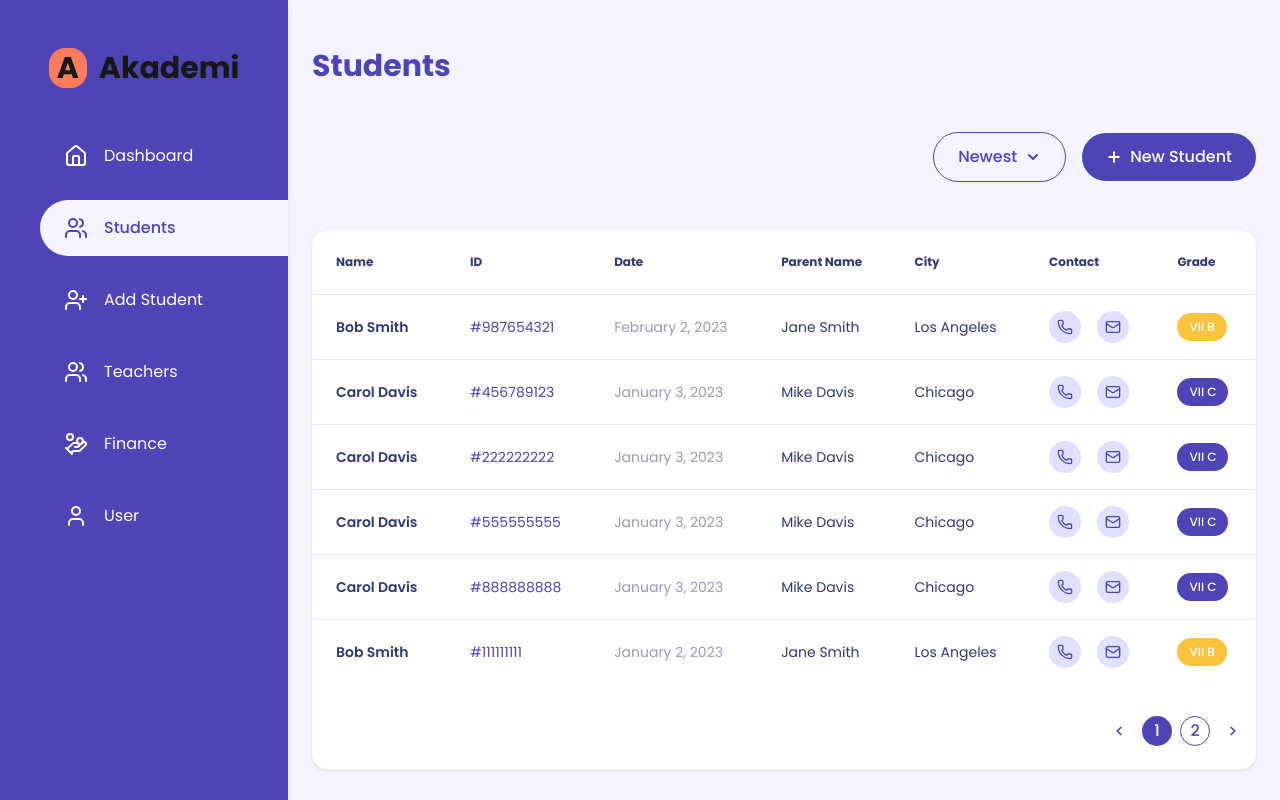
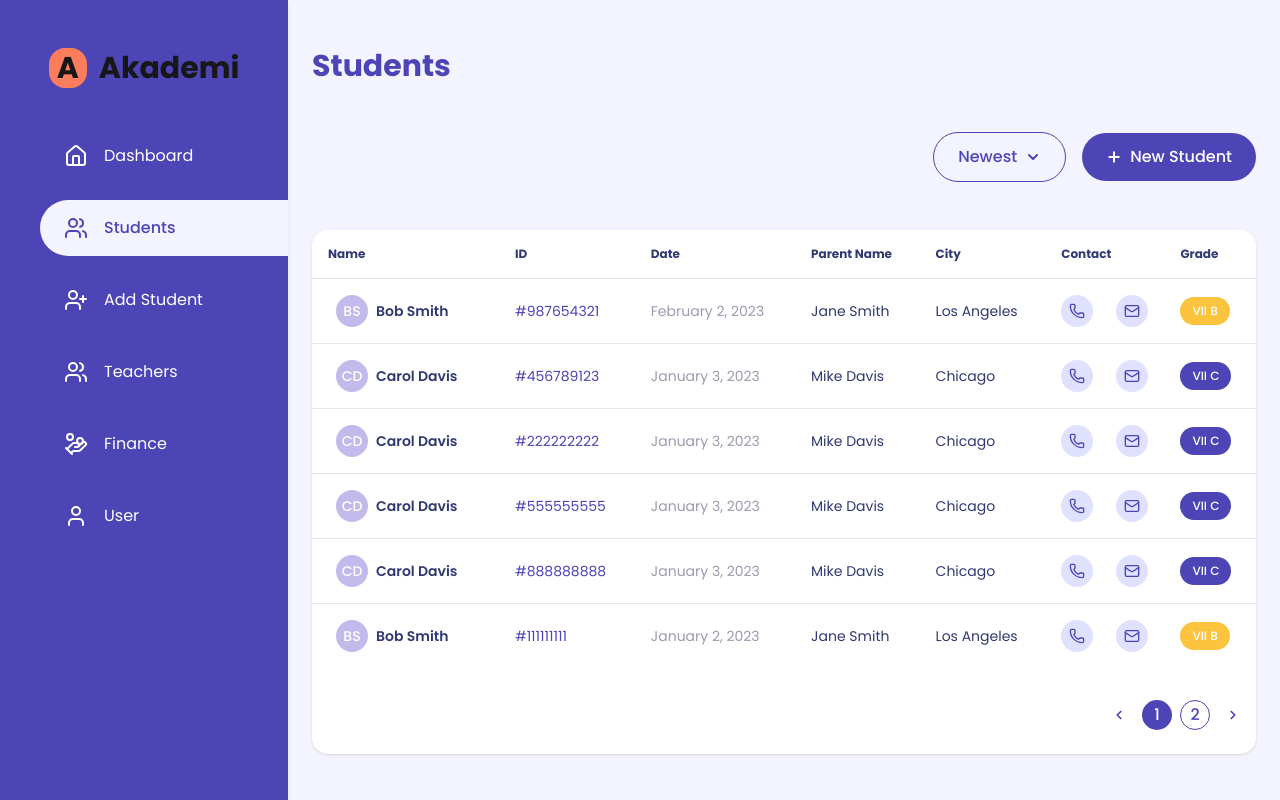
Before and after one commit to 3-du4rd4/desafio-frontend, a Next.js app: page /students in a window 1280 px wide. Built offline with nearby package versions, Linux system fonts and the light colour scheme.

Commit message:
feat: adicionar utils de getInitials e integrar display de iniciais em StudentsTable

```diff
--- a/src/components/students/StudentsTable.tsx
+++ b/src/components/students/StudentsTable.tsx
@@ -6,6 +6,7 @@ import Badge from '@/components/layout/Badge';
 import Pagination from '../layout/Pagination';
 import { formatDate } from '@/utils/date';
 import { useStudents } from '@/contexts/StudentsContext';
+import { getInitials } from '@/utils/string';
 
 const gradeColors: Record<string, string> = {
   'VII A': '#FB7D5B',
@@ -26,30 +27,35 @@ const StudentsTable = () => {
                 <table className="min-w-full overflow-hidden">
                     <thead className="text-[#303972] border-b border-gray-200">
                         <tr>
-                        <th className="p-4 lg:p-6 text-left text-xs">Name</th>
-                        <th className="p-4 lg:p-6 text-left text-xs">ID</th>
-                        <th className="p-4 lg:p-6 text-left text-xs">Date</th>
-                        <th className="p-4 lg:p-6 text-left text-xs">Parent Name</th>
-                        <th className="p-4 lg:p-6 text-left text-xs">City</th>
-                        <th className="p-4 lg:p-6 text-left text-xs">Contact</th>
-                        <th className="p-4 lg:p-6 text-left text-xs">Grade</th>
+                        <th className="p-3 lg:p-4 text-left text-xs">Name</th>
+                        <th className="p-3 lg:p-4 text-left text-xs">ID</th>
+                        <th className="p-3 lg:p-4 text-left text-xs">Date</th>
+                        <th className="p-3 lg:p-4 text-left text-xs">Parent Name</th>
+                        <th className="p-3 lg:p-4 text-left text-xs">City</th>
+                        <th className="p-3 lg:p-4 text-left text-xs">Contact</th>
+                        <th className="p-3 lg:p-4 text-left text-xs">Grade</th>
                         </tr>
                     </thead>
                     <tbody className='divide-y divide-gray-200 text-[#303972] text-xs lg:text-sm'>
                         {currentData.map(student => (
                         <tr key={student.id} className=" hover:bg-[#f7f8fe] transition-colors">
-                            <td className="py-2 px-4 lg:py-4 lg:px-6 font-semibold">{student.name}</td>
-                            <td className="py-2 px-4 lg:py-4 lg:px-6 text-[#4D44B5]">{student.id}</td>
-                            <td className="py-2 px-4 lg:py-4 lg:px-6 text-[#A098AE]">{formatDate(student.date)}</td>
-                            <td className="py-2 px-4 lg:py-4 lg:px-6">{student.parentName}</td>
-                            <td className="py-2 px-4 lg:py-4 lg:px-6">{student.city}</td>
-                            <td className="py-2 px-4 lg:py-4 lg:px-6">
+                            <td className="py-2 px-4 lg:py-4 lg:px-6 font-semibold flex items-center gap-2">
+                                <span className="w-6 lg:w-8 p-1 aspect-square rounded-full bg-[#C1BBEB] text-white flex items-center justify-center text-xs lg:text-sm font-medium">
+                                    {getInitials(student.name)}
+                                </span>
+                                {student.name}
+                            </td>
+                            <td className="py-1 px-2 lg:py-2 lg:px-4 text-[#4D44B5]">{student.id}</td>
+                            <td className="py-1 px-2 lg:py-2 lg:px-4 text-[#A098AE]">{formatDate(student.date)}</td>
+                            <td className="py-1 px-2 lg:py-2 lg:px-4">{student.parentName}</td>
+                            <td className="py-1 px-2 lg:py-2 lg:px-4">{student.city}</td>
+                            <td className="py-1 px-2 lg:py-2 lg:px-4">
                                 <div className='flex items-center justify-between gap-3'>
                                     <Badge icon={<Phone size={16} strokeWidth={2} />} color='#E0E0FF' textColor='#4D44B5' isCircle />
                                     <Badge icon={<Mail size={16} strokeWidth={2} />} color='#E0E0FF' textColor='#4D44B5' isCircle />
                                 </div>
                             </td>
-                            <td className="py-2 px-4 lg:py-4 lg:px-6">
+                            <td className="py-1 px-2 lg:py-2 lg:px-4">
                                 <Badge text={student.grade}
                                     color={gradeColors[student.grade] ?? '#E0E0FF'}
                                 />
--- /dev/null
+++ b/src/utils/string.ts
@@ -0,0 +1,7 @@
+export function getInitials(name: string): string {
+    const names = name.split(' ');
+
+    if (names.length === 1) return names[0][0].toUpperCase();
+
+    return (names[0][0] + names[names.length - 1][0]).toUpperCase();
+};
```
